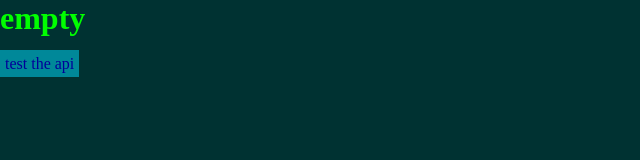
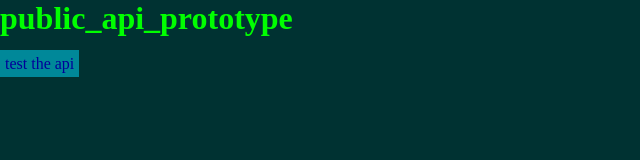
Before and after one commit to leonardosotelo89/public_api_prototype, a plain HTML site: page index.html in a window 1280 px wide. Shown: the whole page, without its empty margins (0-640 px from the left). Drawn offline with Linux system fonts and the light colour scheme.

Commit message:
Actualizar index.html

```diff
--- a/index.html
+++ b/index.html
@@ -6,7 +6,7 @@
                height=device-height
                initial-scale=1.0">
 
-    <title>empty</title>
+    <title>public_api_prototype</title>
 
   <style>
   *{margin:0px;padding:0px;box-sizing:border-box;}
@@ -24,7 +24,7 @@
   </style>
 
   <body>
-      <h1>empty</h1>
+      <h1>public_api_prototype</h1>
       <br>
       <div id="div1"></div>
       <div id="div2"></div>
```
